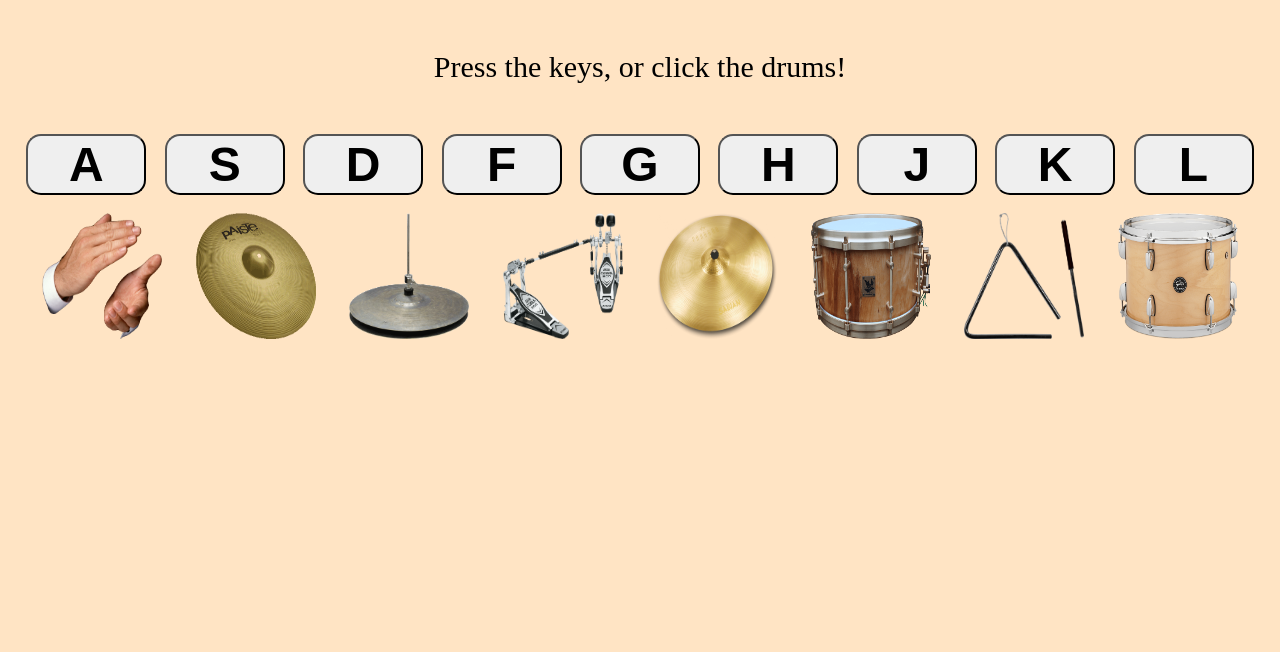
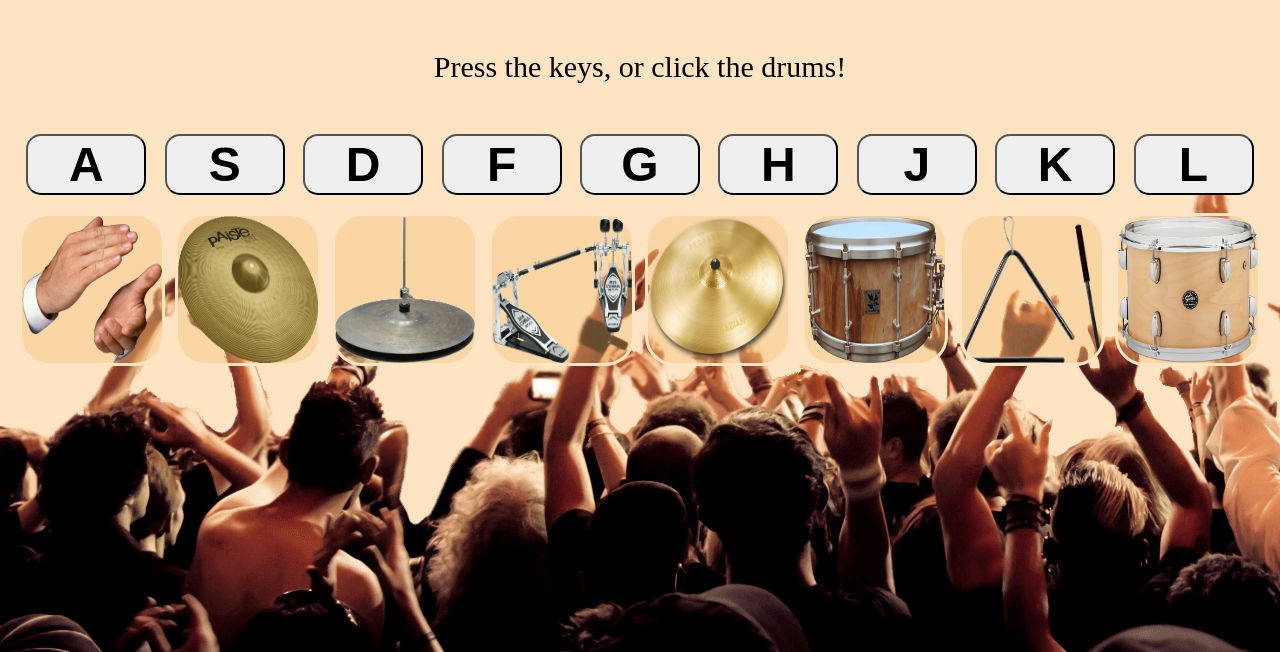
Before and after one commit to seriouswill/drumkit, a plain HTML site: page index.html in a window 1280 px wide. Shown: the part 148-800 px from the top of the page. Drawn offline with Linux system fonts and the light colour scheme.

Commit message:
added more css and a background

```diff
--- a/style.css
+++ b/style.css
@@ -1,5 +1,7 @@
 body {
   background-color: bisque;
+  background-image: url("./images/bg.png");
+  background-position: cover;
   text-align: center;
 }
 header {
@@ -41,12 +43,15 @@ button:hover {
 }
 
 img {
-  width: 120px;
+  width: 140px;
   cursor: pointer;
+  border: bisque solid 3px;
+  background-color: rgba(241, 191, 117, 0.397);
+  border-radius: 30px;
 }
 
 img:hover {
-  width: 130px;
+  width: 150px;
   background-color: rgb(241, 192, 117);
   border-radius: 30px;
 }
```
Also changed, not shown: images/BG.png (added).
